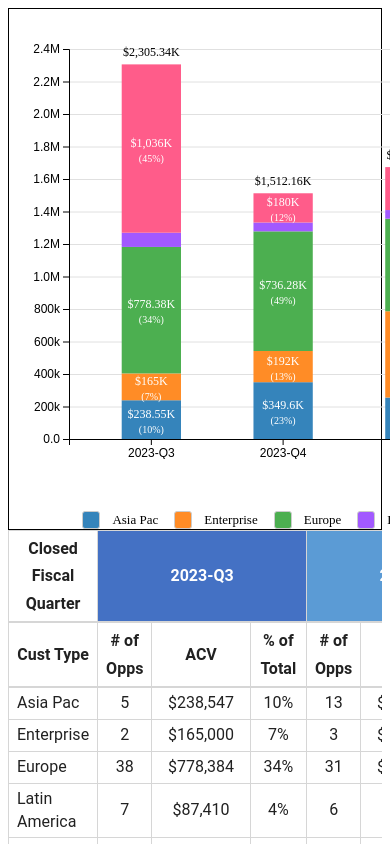
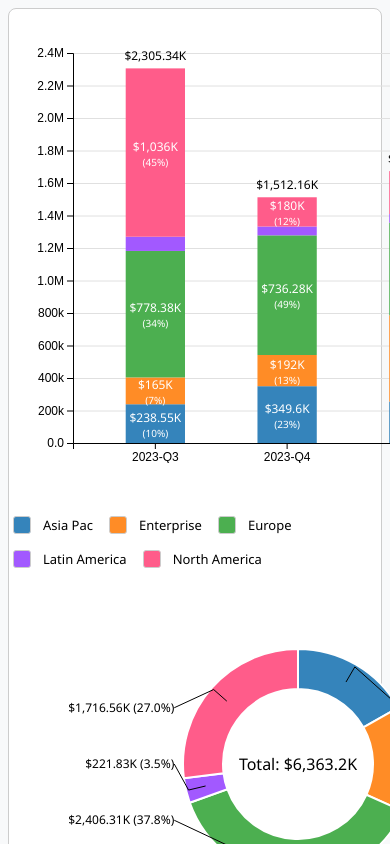
Before and after one commit to VishokG/d3-data-visualization, a React (Vite) app in the folder client/: page / in a window 390 px wide. Shown: the top 844 px of the page. Built offline with nearby package versions, Linux system fonts and the light colour scheme.

Commit message:
Responsive design

```diff
--- a/client/src/App.tsx
+++ b/client/src/App.tsx
@@ -9,8 +9,6 @@ import teamData from "./data/Team.json";
 import _ from 'lodash';
 import BarChart from './components/BarChart/BarChart';
 import PieChart from './components/PieChart/PieChart';
-import { Box } from '@mui/material';
-import { getColorScale } from './utils/colorScale';
 
 export interface DataComponentProps {
   quarters: string[];
@@ -97,11 +95,9 @@ function App() {
     ])
   );
 
-  const color = getColorScale(groupingTypes);
-
   return (
-      <div>
-        <Box display={"flex"} border={"1px solid black"}>
+    <div className="app-container">
+      <div className="charts-container">
         <BarChart
           quarters={quarters}
           groupingTypes={groupingTypes}
@@ -112,7 +108,7 @@ function App() {
           groupingTypes={groupingTypes}
           totalsByGroupingType={totalsByGroupingType}
         />
-        </Box>
+      </div>
       <ThemeProvider theme={tableTheme}>
         <Table
           quarters={quarters}
--- a/client/src/index.css
+++ b/client/src/index.css
@@ -0,0 +1,42 @@
+/* Base styles */
+body {
+  margin: 0;
+  font-family: 'Segoe UI', Tahoma, Geneva, Verdana, sans-serif;
+  background: #f8f9fa;
+}
+
+.app-container {
+  max-width: 1200px;
+  margin: 0 auto;
+  padding: 1rem;
+}
+
+.charts-container {
+  display: flex;
+  flex-direction: row;
+  gap: 2rem;
+  border: 1px solid #ccc;
+  background: #fff;
+  border-radius: 8px;
+  padding: 1rem;
+  margin-bottom: 2rem;
+}
+
+/* Responsive styles */
+@media (max-width: 900px) {
+  .charts-container {
+    flex-direction: column;
+    gap: 1rem;
+    padding: 0.5rem;
+  }
+}
+
+@media (max-width: 600px) {
+  .app-container {
+    padding: 0.5rem;
+  }
+  .charts-container {
+    padding: 0.25rem;
+    border-width: 1px;
+  }
+}
```
Lines whose indentation alone changed are shown as unchanged.
